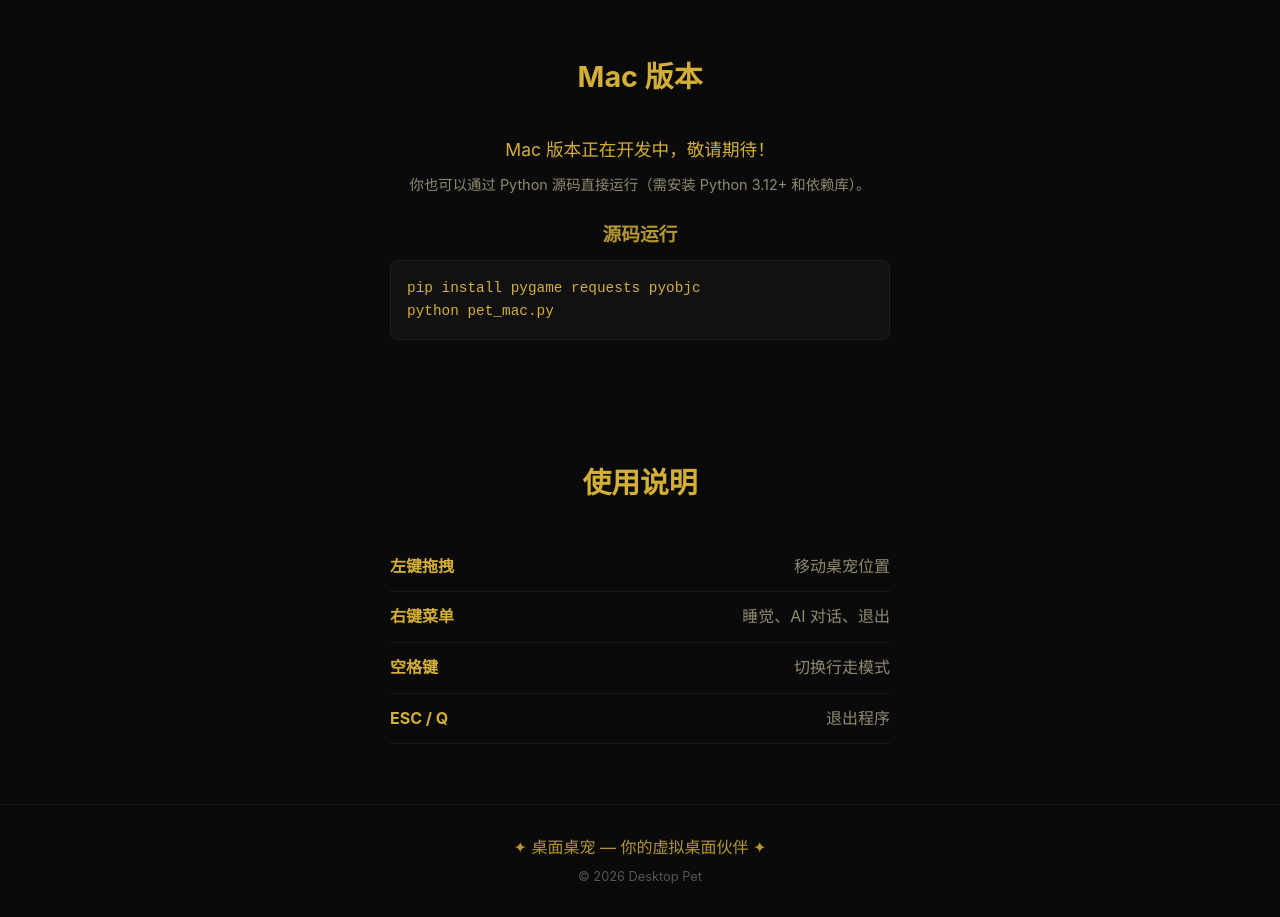
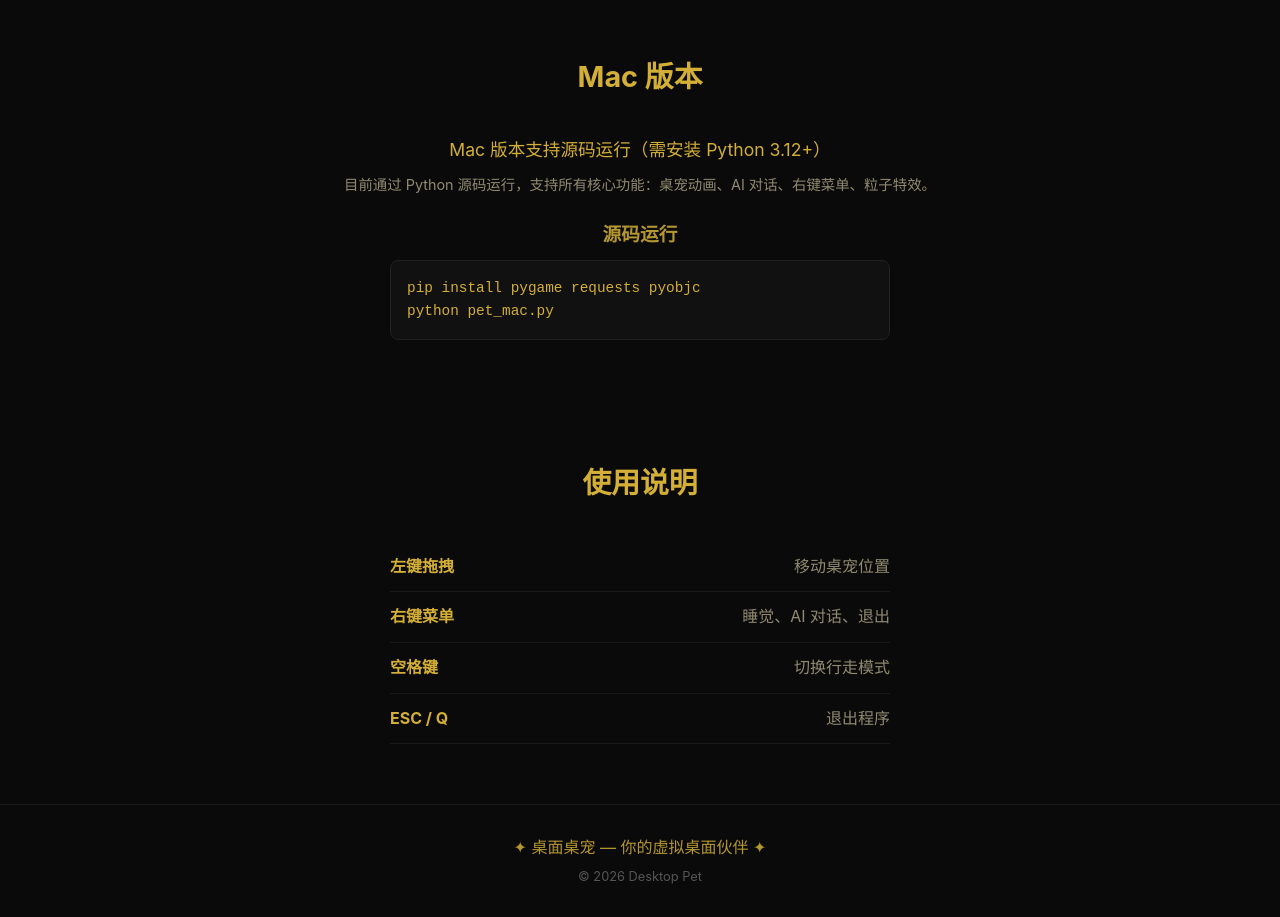
Before and after one commit to laodamanbanana/erciyuanzhuochong, a plain HTML site: page index.html in a window 1280 px wide. Shown: the part 1520-2437 px from the top of the page. Drawn offline with Linux system fonts and the light colour scheme.

Commit message:
Update Mac section

```diff
--- a/index.html
+++ b/index.html
@@ -99,8 +99,8 @@
     <section id="mac">
         <div class="container">
             <h2>Mac 版本</h2>
-            <p class="mac-desc">Mac 版本正在开发中，敬请期待！</p>
-            <p class="mac-detail">你也可以通过 Python 源码直接运行（需安装 Python 3.12+ 和依赖库）。</p>
+            <p class="mac-desc">Mac 版本支持源码运行（需安装 Python 3.12+）</p>
+            <p class="mac-detail">目前通过 Python 源码运行，支持所有核心功能：桌宠动画、AI 对话、右键菜单、粒子特效。</p>
             <div class="sources">
                 <h3>源码运行</h3>
                 <pre><code>pip install pygame requests pyobjc
```
